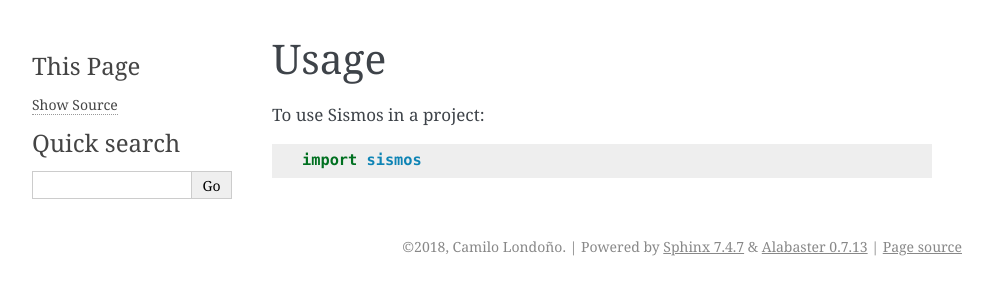
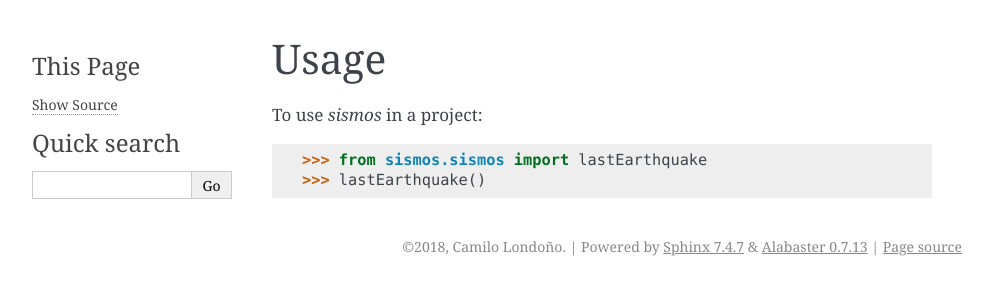
Before and after one commit to camiloll/sismos, a Sphinx documentation site: the page built from docs/usage.rst, in a window 1280 px wide. Shown: the top 300 px of the page, without its empty margins (148-1141 px from the left). Built offline with Sphinx 7.4.7, drawn with Linux system fonts in a browser that asks for light colours; pages that are not in the unit, such as notebooks, are missing from menus.

Commit message:
Update documentation with more details

```diff
--- a/docs/usage.rst
+++ b/docs/usage.rst
@@ -2,6 +2,7 @@
 Usage
 =====
 
-To use Sismos in a project::
+To use `sismos` in a project::
 
-    import sismos
+            >>> from sismos.sismos import lastEarthquake
+            >>> lastEarthquake()
```
Also changed, not shown: 1 other file.
